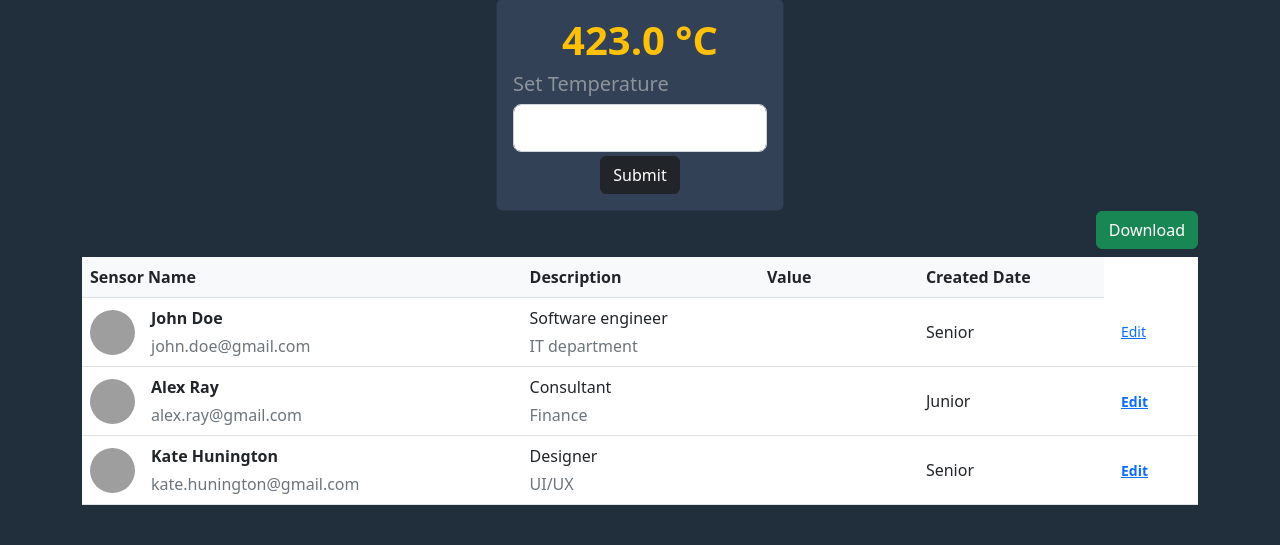
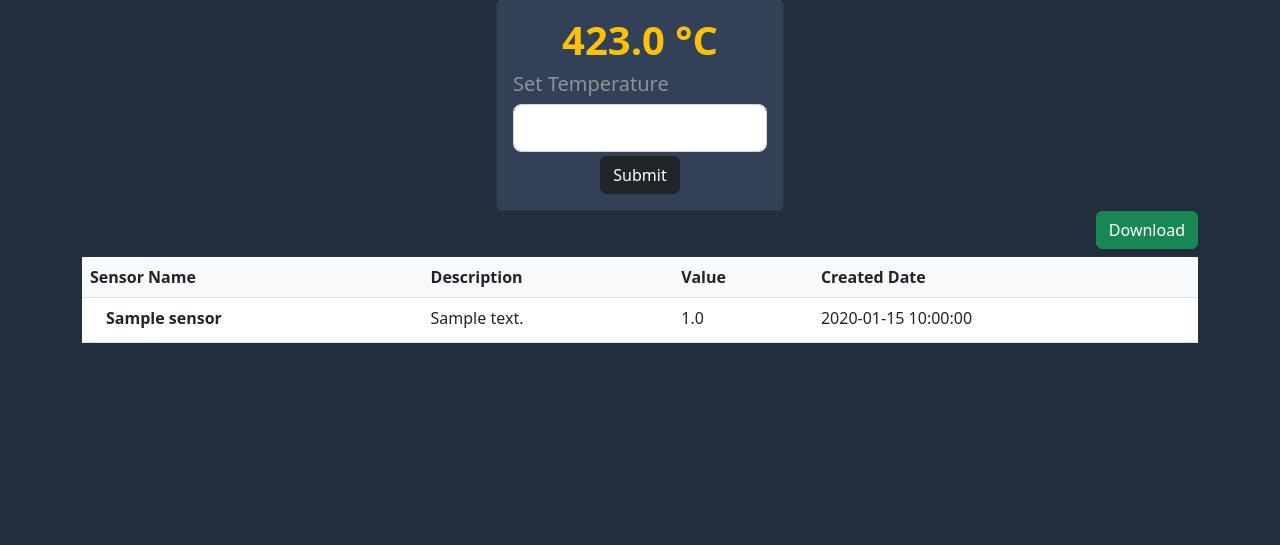
Before and after one commit to seva3l/smart-room, a Flask app: page /admin in a window 1280 px wide. Shown: the part 255-800 px from the top of the page. Run offline with Flask 2, Linux system fonts and the light colour scheme; a user stored in the database is signed in; tables that the repository leaves empty hold one stand-in row (values such as "Sample post"); grey boxes are pictures that could not be loaded.

Commit message:
add pagination

```diff
--- a/app/__init__.py
+++ b/app/__init__.py
@@ -21,6 +21,6 @@ scheduler.init_app(app)
 
 
 from app.route.routes import save_data
-scheduler.add_job(id='Scheduled Task',func=save_data,trigger='interval',minutes=1)
+scheduler.add_job(id='Scheduled Task',func=save_data,trigger='interval',minutes=30)
 
 from app.route import routes
--- a/app/route/routes.py
+++ b/app/route/routes.py
@@ -153,13 +153,17 @@ def admin():
     file.close()
     temp = float(setting[0])
     form = TemperatureForm()
+    page = request.args.get('page', 1, type=int)
+    pagination = Sensor.query.order_by(Sensor.created_at.desc()).paginate(page, per_page=7)
+    next_url = url_for('admin', page=pagination.next_num) if pagination.has_next else None
+    prev_url = url_for('admin', page=pagination.prev_num) if pagination.has_prev else None
     if request.method == 'POST':
 
         with open('settings.txt', 'w') as f:
             f.write(str(form.temperature.data))
             f.close()
             temp = form.temperature.data
-    return render_template("admin.html", form = form,temp = temp)
+    return render_template("admin.html", form = form,temp = temp, pagination = pagination, next_url = next_url, prev_url = prev_url)
 
 @app.get('/tables')
 def view_table():
@@ -170,7 +174,7 @@ def view_table():
 
 @app.get('/download')
 def download():
-    datas = sensor.fetch_data()
+    datas = Sensor.query.all()
     output = io.BytesIO()
     workbook = xlwt.Workbook()
 
@@ -185,7 +189,6 @@ def download():
 
     idx = 0
     for data in datas:
-        print(data)
         sh.write(idx+1, 0 , str(data.id))
         sh.write(idx+1, 1 , str(data.name))
         sh.write(idx+1, 2 , str(data.description))
--- a/app/templates/admin.html
+++ b/app/templates/admin.html
@@ -49,104 +49,37 @@
       </tr>
     </thead>
     <tbody>
+      {% for data in pagination.items %}
         <tr>
           <td>
             <div class="d-flex align-items-center">
-            <img
-                src="https://mdbootstrap.com/img/new/avatars/8.jpg"
-                alt=""
-                style="width: 45px; height: 45px"
-                class="rounded-circle"
-                />
               <div class="ms-3">
-              <p class="fw-bold mb-1">John Doe</p>
-              <p class="text-muted mb-0">john.doe@gmail.com</p>
+                <p class="fw-bold mb-1">{{ data.name }}</p>
               </div>
             </div>
           </td>
           <td>
-          <p class="fw-normal mb-1">Software engineer</p>
-          <p class="text-muted mb-0">IT department</p>
+            <p class="fw-normal mb-1">{{ data.description }}</p>
           </td>
           <td>
-          <span class="badge badge-success rounded-pill d-inline">Active</span>
+            <p class="fw-normal mb-1">{{ data.value }}</p>
           </td>
-        <td>Senior</td>
           <td>
-          <button type="button" class="btn btn-link btn-sm btn-rounded">
-            Edit
-          </button>
+            <p class="fw-normal mb-1">{{ data.created_at }}</p>
           </td>
         </tr>
-      <tr>
-        <td>
-          <div class="d-flex align-items-center">
-            <img
-                src="https://mdbootstrap.com/img/new/avatars/6.jpg"
-                class="rounded-circle"
-                alt=""
-                style="width: 45px; height: 45px"
-                />
-            <div class="ms-3">
-              <p class="fw-bold mb-1">Alex Ray</p>
-              <p class="text-muted mb-0">alex.ray@gmail.com</p>
+      {% endfor %}
+    </tbody>
+  </table>
+  <div class="d-flex flex-row-reverse mt-3">
+    {% if next_url %}
+      <a style="text-decoration: none;" class="ms-4 fs-4 text-warning" href="{{ next_url }}">Next{{'>>'}}</a>
+    {% endif %}
+    {% if prev_url %}
+      <a style="text-decoration: none;" class="fs-4 text-warning" href="{{ prev_url }}">{{'<<'}}Previous</a>
+    {% endif %}
+
   </div>
 </div>
-        </td>
-        <td>
-          <p class="fw-normal mb-1">Consultant</p>
-          <p class="text-muted mb-0">Finance</p>
-        </td>
-        <td>
-          <span class="badge badge-primary rounded-pill d-inline"
-                >Onboarding</span
-            >
-        </td>
-        <td>Junior</td>
-        <td>
-          <button
-                  type="button"
-                  class="btn btn-link btn-rounded btn-sm fw-bold"
-                  data-mdb-ripple-color="dark"
-                  >
-            Edit
-          </button>
-        </td>
-      </tr>
-      <tr>
-        <td>
-          <div class="d-flex align-items-center">
-            <img
-                src="https://mdbootstrap.com/img/new/avatars/7.jpg"
-                class="rounded-circle"
-                alt=""
-                style="width: 45px; height: 45px"
-                />
-            <div class="ms-3">
-              <p class="fw-bold mb-1">Kate Hunington</p>
-              <p class="text-muted mb-0">kate.hunington@gmail.com</p>
-            </div>
-          </div>
-        </td>
-        <td>
-          <p class="fw-normal mb-1">Designer</p>
-          <p class="text-muted mb-0">UI/UX</p>
-        </td>
-        <td>
-          <span class="badge badge-warning rounded-pill d-inline">Awaiting</span>
-        </td>
-        <td>Senior</td>
-        <td>
-          <button
-                  type="button"
-                  class="btn btn-link btn-rounded btn-sm fw-bold"
-                  data-mdb-ripple-color="dark"
-                  >
-            Edit
-          </button>
-        </td>
-      </tr>
-    </tbody>
-  </table>
 </div>
 {% endblock %}
```
Lines whose indentation alone changed are shown as unchanged.
